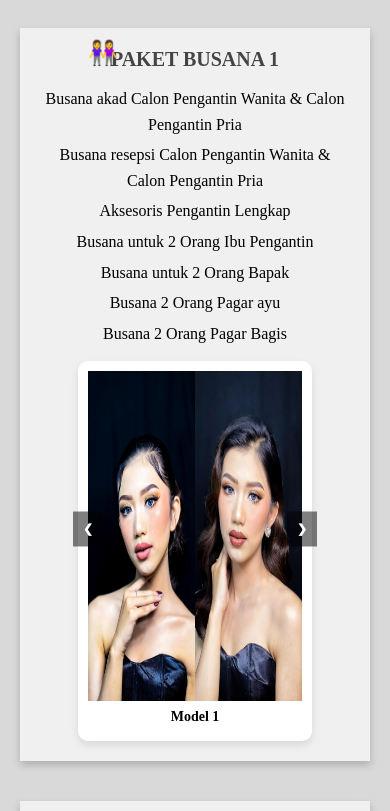
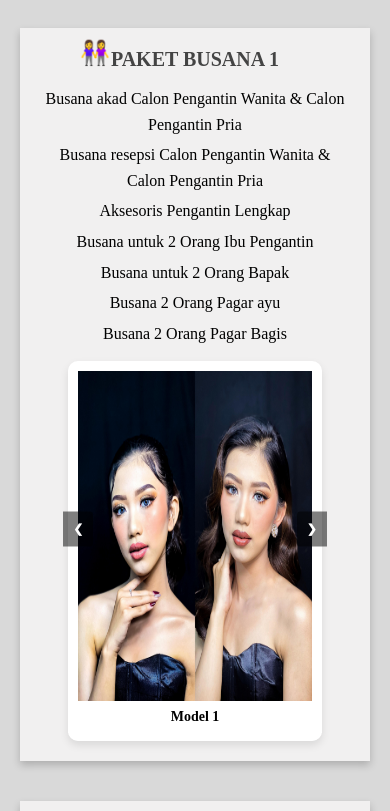
Before and after one commit to Alexaldi/drasty-final, a plain HTML site: page paket.html in a window 390 px wide. Shown: the part 56-867 px from the top of the page. Drawn offline with Linux system fonts and the light colour scheme.

Commit message:
Update style.css
image paket size and logo

```diff
--- a/style.css
+++ b/style.css
@@ -518,7 +518,7 @@ body {
 .package-text h2::before {
   content: '\1F46D'; /* Unicode character for couple icon */
   position: absolute;
-  left: 5;
+  left: 0;
   font-size: 24px;
   top: -5px;
 }
@@ -647,7 +647,7 @@ body {
   }
 
   .package-text h2::before {
-    left: 48px;
+    left: 40px;
     top: -9px;
   }
 
@@ -675,7 +675,7 @@ body {
 }
 
 .mySlides img {
-  width: 60vw; /* Scale the image width for mobile */
+  width: 65vw; /* Scale the image width for mobile */
   height: 45vh;
   display: block; /* Ensure the image is treated as a block-level element */
   margin: 0 auto; /* Center the image */
```
